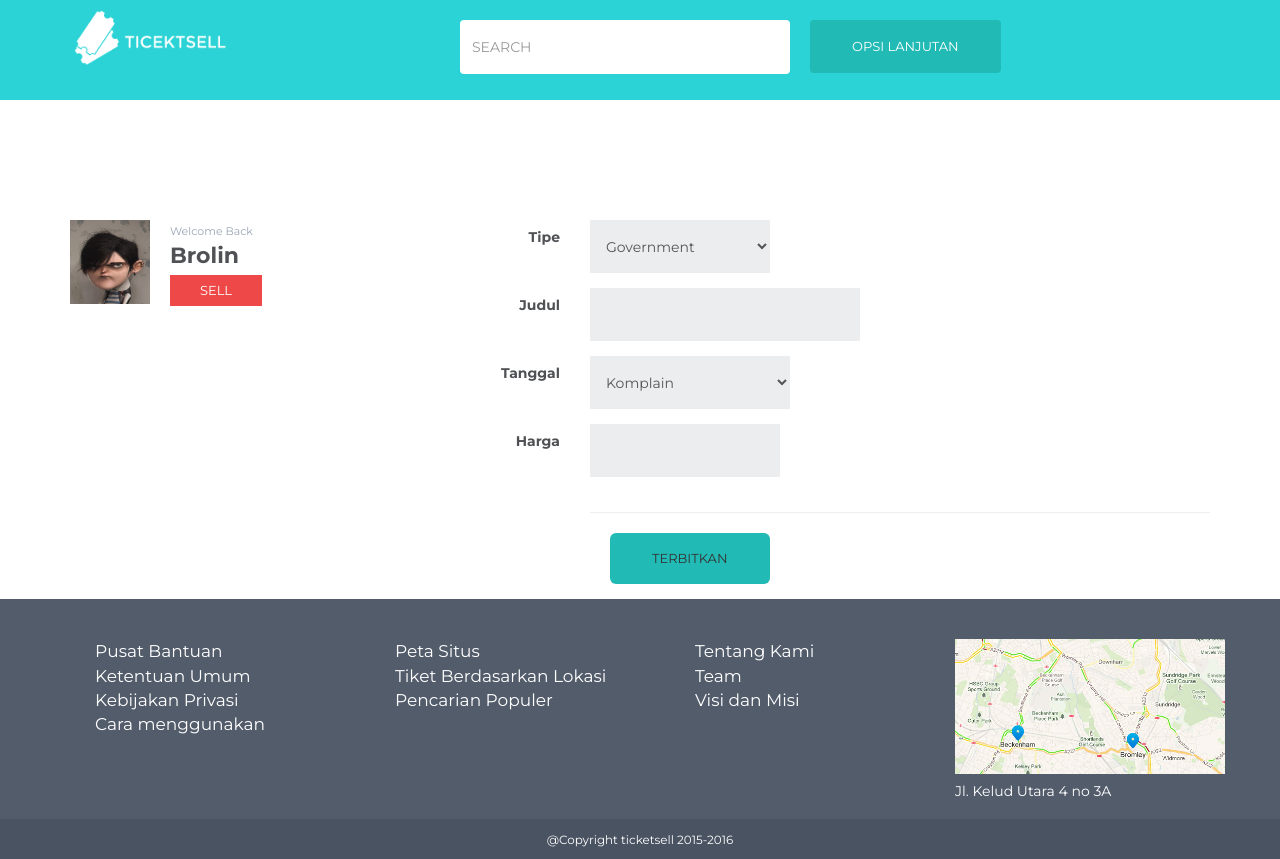
After one commit to rolies/advanceSE, a CodeIgniter app: page /database/index.php/member/sellpost in a window 1280 px wide. The commit adds this page. Run offline with CodeIgniter, Linux system fonts and the light colour scheme.

Commit message:
add sell post

```diff
--- a/application/controllers/Member.php
+++ b/application/controllers/Member.php
@@ -8,4 +8,9 @@ class Member extends CI_Controller {
 		$this->load->view('include/footer');
 	}
 
+	public function sellpost() {
+		$this->load->view('member/user-header');
+		$this->load->view('member/sell-post');
+		$this->load->view('include/footer');
+	}
 }
--- a/application/models/sample_model.php
+++ b/application/models/sample_model.php
@@ -20,4 +20,9 @@ class Sample_model extends CI_model {
 
 		return  $this->db->count_all_results('users');
 	}
+
+
+	public function add_post($post) {
+		return $this->db->insert('post', $post);
+	}
 }
--- /dev/null
+++ b/application/views/member/sell-post.php
@@ -0,0 +1,61 @@
+
+
+<div class="container">
+	<div class="row">
+		<div class="col-md-4">
+			<img src="<?php echo base_url(); ?>template/img/user.jpg" width="80px" class="pull-left">
+			<div class="greeting">
+				<small>Welcome Back</small>
+				<p> Brolin </p>
+				<a href="#" class="btn btn-danger ">SELL </a>
+			</div>
+		</div>
+
+		<div class="col-md-8 sellpost">
+			<form class="form-horizontal">
+				<div class="form-group">
+					<label for="inputtipe" class="col-sm-2 control-label">Tipe</label>
+					<div class="col-sm-10">
+					   	<select class="form-control" id="inputtipe" name="tipe">
+					  		<option value="Government">Government</option>
+						  	<option value="Infrastructure">Infrastructure</option>
+						  	<option value="Economy">Economy</option>
+						  	<option value="Tourism">Tourism</option>
+						</select>
+					</div>
+				</div>
+
+				<div class="form-group">
+					<label for="inputjudul" class="col-sm-2 control-label">Judul</label>
+					<div class="col-sm-10">
+						<input type="text" class="form-control" id="inputjudul" name="judul">
+					</div>
+				</div>
+
+				<div class="form-group">
+					<label for="inputtgl" class="col-sm-2 control-label">Tanggal</label>
+					<div class="col-sm-10">
+					    <select class="form-control" id="inputtgl" name="tanggal">
+						  	<option value="Complain">Komplain</option>
+						 	<option value="Review">Review</option>
+						  	<option value="Update">Update</option>
+						</select>
+					</div>
+				</div>
+				<div class="form-group">
+					<label for="inputhrg" class="col-sm-2 control-label">Harga</label>
+					<div class="col-sm-10">
+						<input type="text" class="form-control" id="inputhrg" name="harga">
+					</div>
+				</div>
+
+				<div class="form-group">
+				    <div class="col-sm-offset-2 col-sm-10">
+					   	<hr>
+					    <button class="btn btn-default btn-lg">Terbitkan</button>
+				    </div>
+				</div>
+			</form>
+		</div>
+	</div>
+</div>
--- a/application/views/member/user-body.php
+++ b/application/views/member/user-body.php
@@ -7,13 +7,13 @@
 			<div class="greeting">
 				<small>Welcome Back</small>
 				<p> Brolin </p>
-				<a href="#" class="btn btn-danger ">SELL </a>
+				<a href="<?php echo base_url(); ?>index.php/Member/sellpost" class="btn btn-danger ">SELL </a>
 			</div>
 		</div>
 
 		<div class="col-md-8">
 			<nav class="navbar navbar-default" role = "navigation">
-				<div class="container">
+				<div class="container-fluid">
 					<div class="row fix-menu">
 						<div class="navbar-header">
 			  				<button type="button" class="navbar-toggle" data-toggle="collapse" data-target="#collapse">
--- a/template/css/user-style.css
+++ b/template/css/user-style.css
@@ -6,7 +6,7 @@ header {
 .search {
 	margin-top: 20px;
 }
-.col-md-8 input {
+.search input {
 	width: 330px;
 	height: 54px;
 	box-shadow: none;
@@ -70,3 +70,15 @@ header {
 	padding: 25px 20px;
 
 }
+/*---------- Sell post style strat here -----------*/
+.sellpost input, .sellpost select {
+	height: 53px;
+	border-radius: 0;
+	background: #ECEDEF;
+	border: none;
+	box-shadow: none;
+}
+#inputtipe {width: 180px}
+#inputjudul {width: 270px}
+#inputtgl {width: 200px}
+#inputhrg {width: 190px}
```
